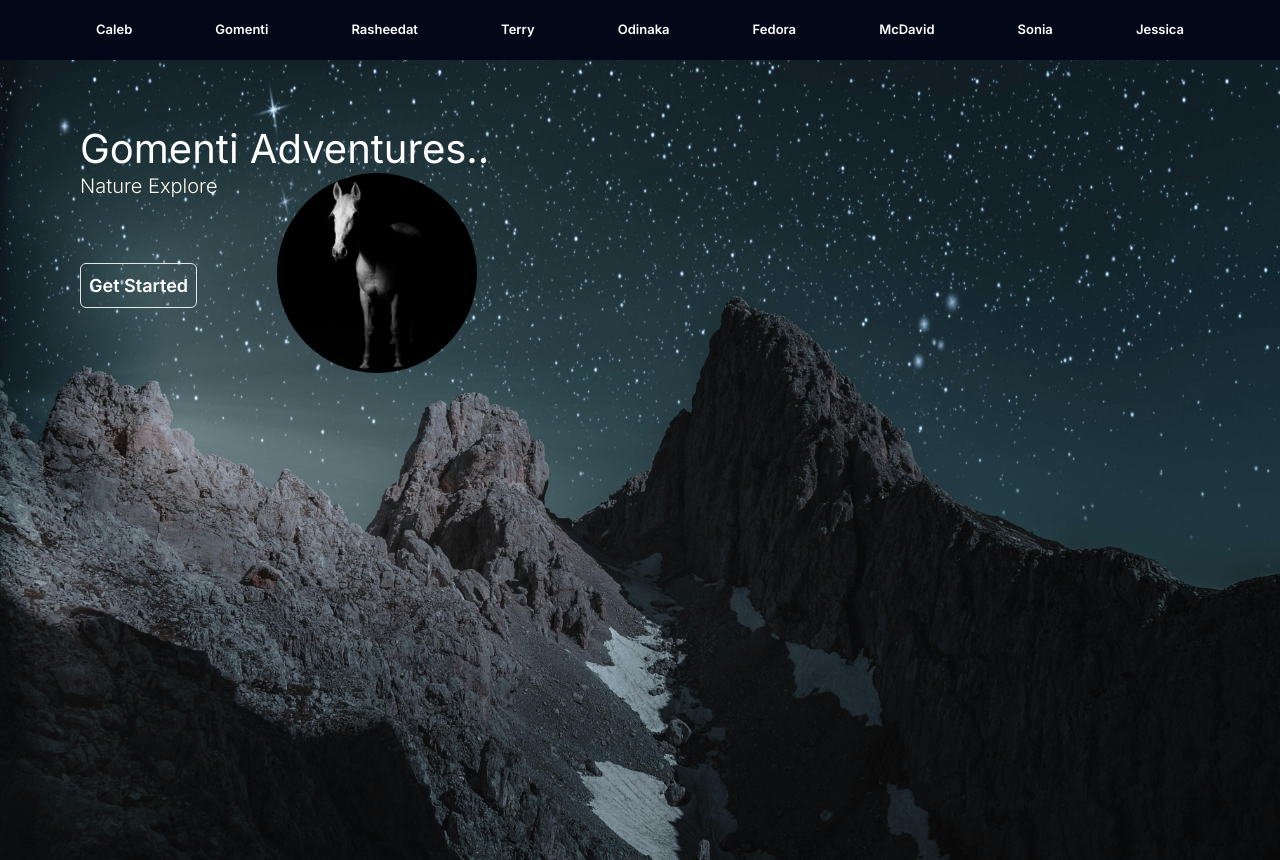
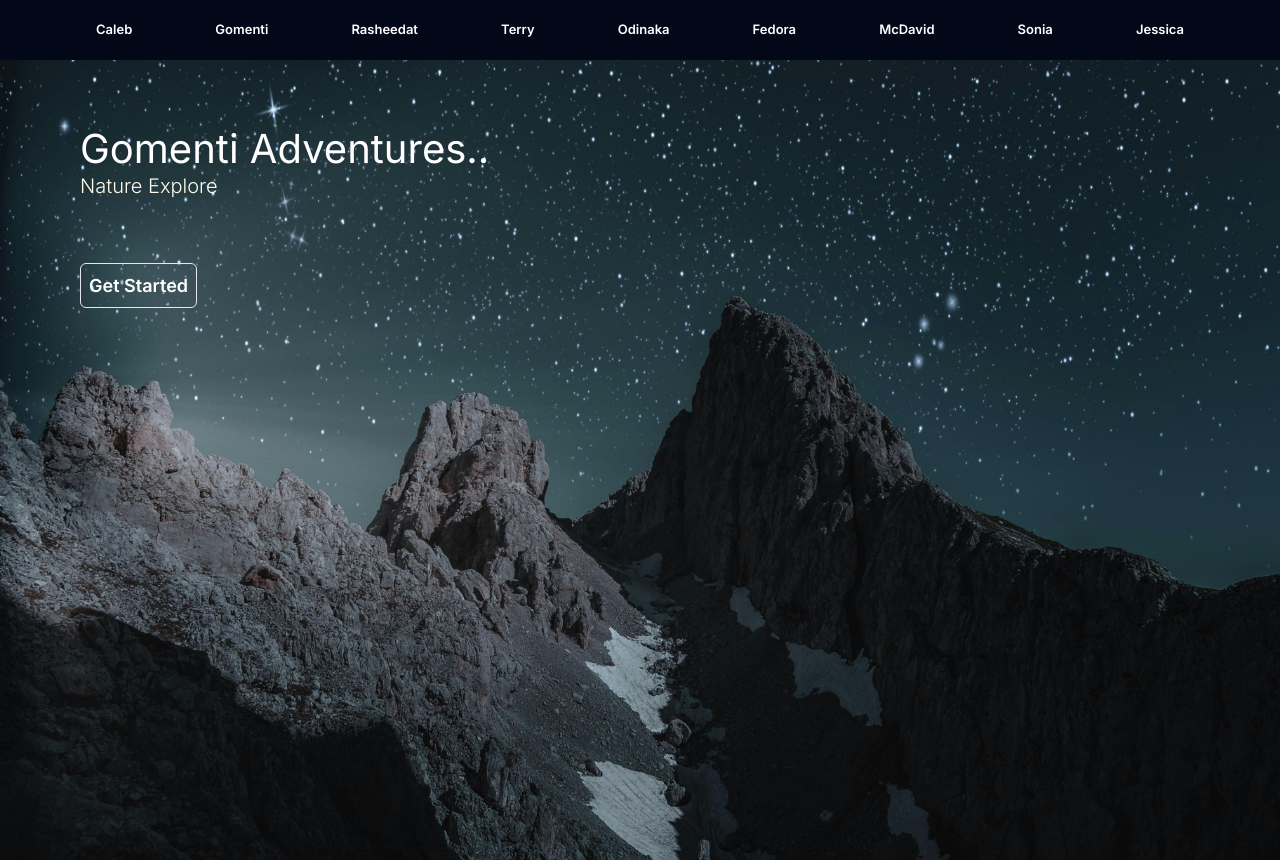
Before and after one commit to James09Git/collab, a Next.js app: page /gomenti in a window 1280 px wide. Built offline with nearby package versions, Linux system fonts and the light colour scheme.

Commit message:
done with my assignment

```diff
--- a/app/gomenti/page.tsx
+++ b/app/gomenti/page.tsx
@@ -25,18 +25,9 @@ const page = () => {
 
             <div className="px-20 absolute">
               <div className="flex gap-20 z-10 ">
-                <button className="border bg-none text-white font-semibold text-[18px] p-2 rounded-md  transition-all duration-300 h-[45px]">
+                <button className="border bg-none text-white font-semibold text-[18px] p-2 rounded-md  transition-all duration-300 ">
                   Get Started
                 </button>
-                <div className="mt-[-90px] relative">
-                  <Image
-                    src={uni}
-                    alt="#"
-                    width={1000}
-                    height={1000}
-                    className="w-[200px] h-[200px] object-cover rounded-full"
-                  />
-                </div>
               </div>
             </div>
           </div>
```
